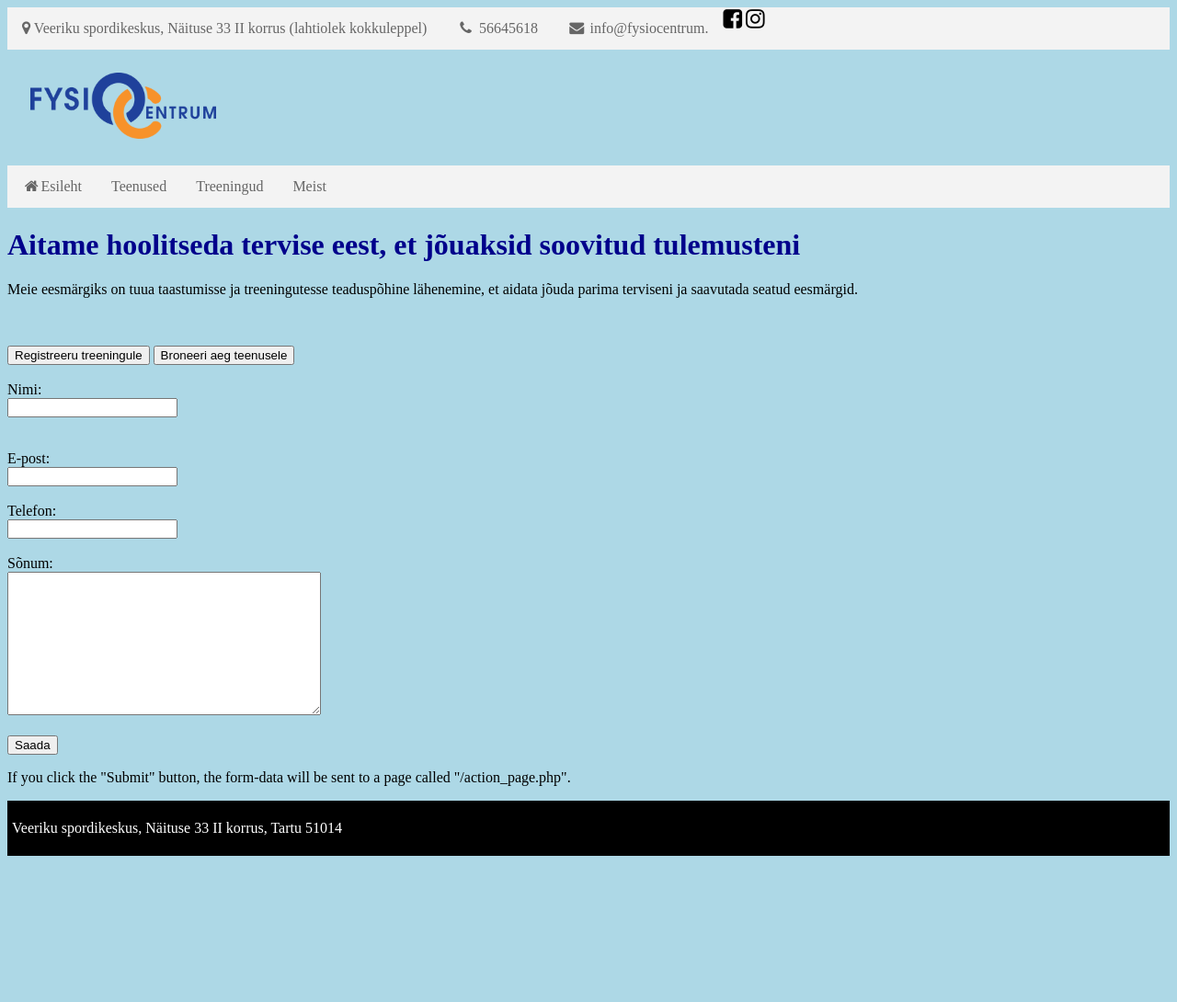
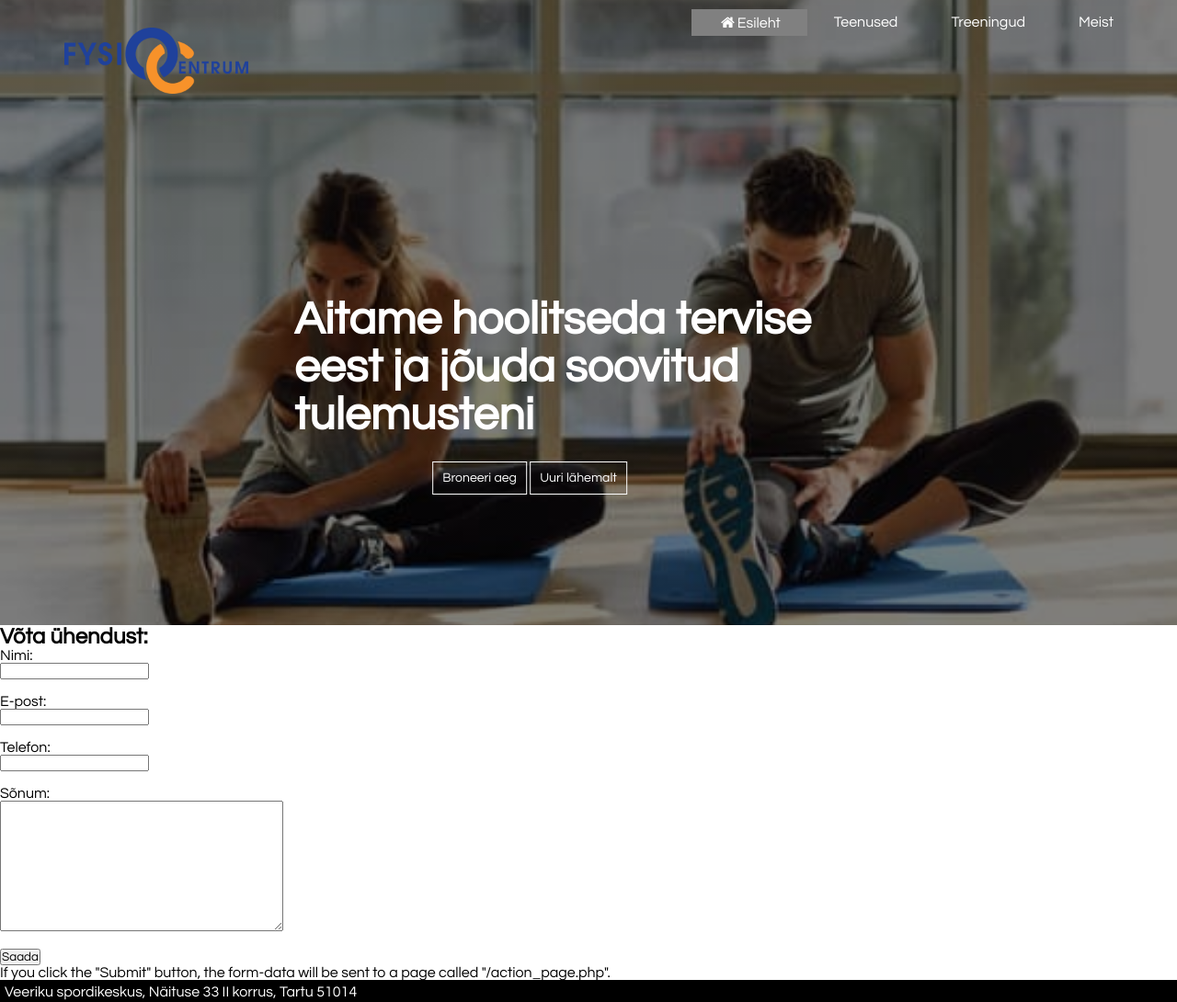
Before and after one commit to liisahm/veebilehe_projekt, a plain HTML site: page index.html in a window 1280 px wide. Shown: the whole page at 92% size. Before the commit the page ends 939 px from the top, so only its background shows below. Drawn offline with Linux system fonts and the light colour scheme.

Commit message:
edited index.html and style.css, added images to folder pildid. Added background image, edited main menu and buttons.

```diff
--- a/css/style.css
+++ b/css/style.css
@@ -1,64 +1,99 @@
-style.css
+*{
+	margin: 0;
+	padding: 0;
+	font-family: Century Gothic;
+}
 
+header {
+	background-image:linear-gradient(rgba(0,0,0,0.5),rgba(0,0,0,0.5)), url(../pildid/esileht.jpg);
+	height: 85vh;
+	background-size: cover;
+	background-position: center;
+}
 
-		/* stylt the header */
-	header {
-		background-color: #666;
-		padding: 30px;
+/*navigation*/
+ul {
+	float: right;
+	list-style-type: none;
+	margin-top: 10px;
+}
+
+ul li{
+	display:inline-block;
+	float: left;
+}
+
+ul li a{
+	display: block;
+	color: #ffffff;
 	text-align: center;
-		font-size: 35px;
-		color: white;
+	text-decoration: none;
+	border: 1px solid transparent;
+	padding: 5px 28px;
+	transition: 0.6s ease;
+}
+
+ul li a:hover{
+	background-color: #ffffff;
+	color: #000
+}
+
+ul li.active a{
+	background-color: grey;
+	/*color: #000*/
+}
+
+.logo img{
+	/* LOGO TAUST POOLELI
+	background-image: linear-gradient(180deg, #8b8e80 30%, #e0f29b 100%);*/
+	background-blend-mode: lighten;
+	float:left;
+	width: 200px;
+	height: auto;
+	margin: 30px;
+}
+
+.main{
+	max-width: 1200px;
+	margin: auto;
+}
+
+.title{
+	position: absolute;
+	top: 50%;
+	left: 50%;
+	transform: translate(-50%,-50%);
+}
+
+.title h1{
+	color: #fff;
+	font-size: 50px;
+}
+
+.button {
+	position: absolute;
+	top: 65%;
+	left: 45%;
+	transform: translate(-50%,-50%);
+}
+
+.btn{
+	display:inline-block;
+	cursor:pointer;
+	font-size:14px;
+	border: 1px solid #fff;
+	padding: 10px; 30px;
+	color: #fff;
+	text-decoration: none;
+	transition: 0.6s ease;
+}
+
+.btn:hover{
+	background-color: #ffffff;
+	color: #000
 }
 
 
-	body {
-  		background-color: lightblue;
-	}
-
-	h1 {
-  		color: darkblue;
-  		text-align: left;
-	}
-
-	p {
-		text-align: left;
-	}
-
-		/*style navigation*/
-	ul {
-		list-style-type: none;
-		margin: 0;
-		padding: 0;
-		overflow: hidden;
-		background-color: #f3f3f3;
-	}
-
-	li {
-  		float: left;
-	}
-
-	li a {
-		display: block;
-		color: #666;
-		text-align: center;
-		padding: 14px 16px;
-		text-decoration: none;
-	}
-
-	li a:hover {
-  		background-color: red;
-	}
-
-	img {
-		width: 16%;
-		height:auto;
-		margin-top: 25px;
-  		margin-bottom: 25px;
-  		margin-right: 25px;
-  		margin-left: 25px;
-	}
-
-		/* style the footer */
 footer {
 	background-color: black;
 	padding: 5px;
--- a/index.html
+++ b/index.html
@@ -5,14 +5,17 @@
     <title>FysioCentrum</title>
 	<meta charset="UTF-8">
 	<meta name="viewport" content="width=device-width, initial-scale=1.0">
+	<!-- css file -->
 	<link rel="stylesheet" href="css/style.css">
 	<!-- icon library -->
 	<link rel="stylesheet" href="https://cdnjs.cloudflare.com/ajax/libs/font-awesome/4.7.0/css/font-awesome.min.css">
 </head>
 
 <body>
-	<!-- first row -->
-	<!-- icons from fontawesome.com -->
+
+	<!--POOLELI
+		first line -->
+	<!-- icons from fontawesome.com
 	<ul>
   		<li><a href="#link1"><i class="fa fa-map-marker"></i> Veeriku spordikeskus, Näituse 33 II korrus (lahtiolek kokkuleppel)</a></li>
   		<li><a href="meist.html"><i class="fa fa-fw fa-phone"></i> 56645618</a></li>
@@ -20,37 +23,39 @@
   		<i class="fa fa-facebook-square" style="font-size:24px"></i>
   		<i class="fa fa-instagram" style="font-size:24px"></i>
 	</ul>
-
-	<!-- logo -->
-	<img src="./pildid/logo.png" alt="FysioCentrumi logo">
-
-	<!-- navigation, need to add links-->
-	<ul>
-  		<li><a href="#link1"><i class="fa fa-fw fa-home"></i>Esileht</a></li>
-  		<li><a href="#link2">Teenused</a></li>
-  		<li><a href="#link3">Treeningud</a></li>
-  		<li><a href="meist.html">Meist</a></li>
-	</ul>
+-->
 
 	<header>
-	<!-- <img src="./pildid/kangitreening.jpg" alt="fysiocentrum" width = "1500" height="800"> -->
- 	 <h1>Aitame hoolitseda tervise eest, et jõuaksid soovitud tulemusteni</h1>
-	<p> Meie eesmärgiks on tuua taastumisse ja treeningutesse teaduspõhine lähenemine, et aidata jõuda parima terviseni ja saavutada seatud eesmärgid.</p>
+		<div class="main">
+			<div class="logo">
+				<img src="./pildid/logo.png" alt="FC logo">
+			</div>
+			<ul>
+				<li class="active"><a href="#"> <i class="fa fa-fw fa-home"></i>Esileht</a></li>
+				<li><a href="#">Teenused</a></li>
+				<li><a href="#">Treeningud</a></li>
+				<li><a href="#">Meist</a></li>
+			</ul>
+		</div>
+		<div class="title">
+			<h1>Aitame hoolitseda tervise eest ja jõuda soovitud tulemusteni</h1>
+		</div>
+		<div class="button">
+			<a href="#" class="btn">Broneeri aeg</a>
+			<a href="#" class="btn">Uuri lähemalt</a>
+		</div>
 
 	</header>
-	<br><br>
-
-	<button>Registreeru treeningule</button>
-	<button>Broneeri aeg teenusele</button>
-
-	<br><br>
 
 
-	<!-- contact form -->
+
+	<!--
+		POOLELI
+		contact form -->
+	<h2>Võta ühendust:</h2>
 	<form action="/action_page.php">
 	  	Nimi:<br>
 	  	<input type="text" name="firstname">
-	  	<br>
 	  	<br><br>
 	  	E-post:<br>
 	  	<input type="text" name="lastname">
@@ -67,6 +72,7 @@
 	<p>If you click the "Submit" button, the form-data will be sent to a page called "/action_page.php".</p>
 
 
+	<!-- POOLELI -->
 <footer>
   <p>Veeriku spordikeskus, Näituse 33 II korrus, Tartu 51014</p>
 </footer>
```
Also changed, not shown: pildid/esileht.jpg (added), pildid/esileht1.jpg (added), pildid/kangiteening.jpg (deleted), 1 other file. Lines whose indentation alone changed are shown as unchanged.
